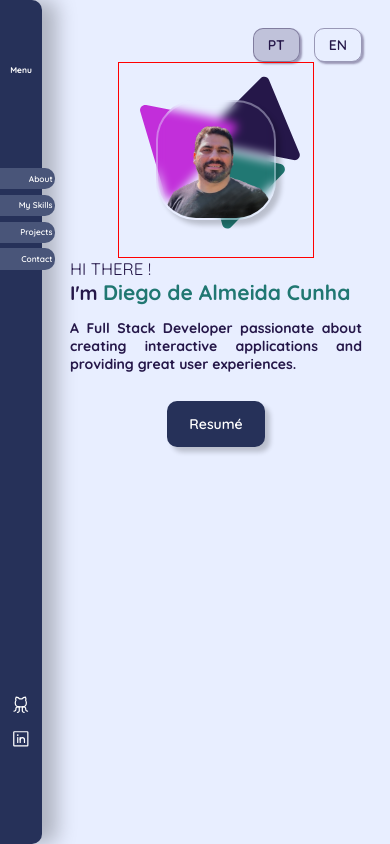
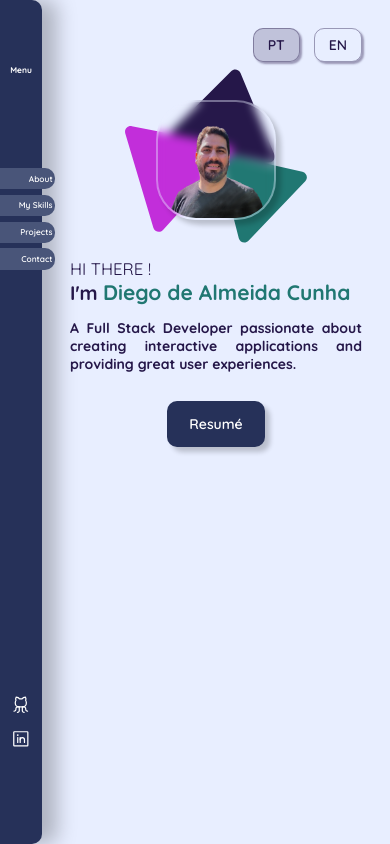
Before and after one commit to diegoalmda/new-portfolio, a Next.js app: page / in a window 390 px wide. Built offline with nearby package versions, Linux system fonts and the light colour scheme.

Commit message:
refactor: home content styles

```diff
--- a/src/app/(public)/components/HomeContentComponent/home.module.scss
+++ b/src/app/(public)/components/HomeContentComponent/home.module.scss
@@ -59,7 +59,7 @@
     }
   }
 
-  @media (max-width: 720px) {
+  @media (max-width: 420px) {
     .imageContainer {
       width: 120px;
       height: 120px;
@@ -67,46 +67,38 @@
       img {
         margin-bottom: -1rem;
         padding-top: 1rem;
-        width: 120px;
+        padding-left: 0.5rem;
+        width: 110px;
         height: 120px;
       }
     }
 
     .trianglesContainer {
-      position: relative;
       width: 14rem;
       height: 14rem;
-      border: 1px solid red;
 
       .purpleTriangle {
-        z-index: 1;
-        width: 50%;
-        height: 50%;
-        position: absolute;
-        top: 0.5rem;
-        left: 6rem;
+        width: 55%;
+        height: 55%;
+        top: 0;
+        left: 3.5rem;
       }
 
       .greenTriangle {
-        z-index: 2;
-        width: 42%;
-        height: 42%;
-        position: absolute;
-        bottom: 2rem;
-        right: 2rem;
+        width: 45%;
+        height: 45%;
+        bottom: 1.1rem;
+        right: 0.5rem;
       }
 
       .pinkTriangle {
-        z-index: 3;
-        position: absolute;
-        width: 50%;
-        height: 50%;
-        bottom: 4rem;
-        left: 1.5rem;
+        width: 55%;
+        height: 55%;
+        bottom: 1.8rem;
+        left: 0.5rem;
       }
     }
   }
-
 }
 
 .presentation {
```
